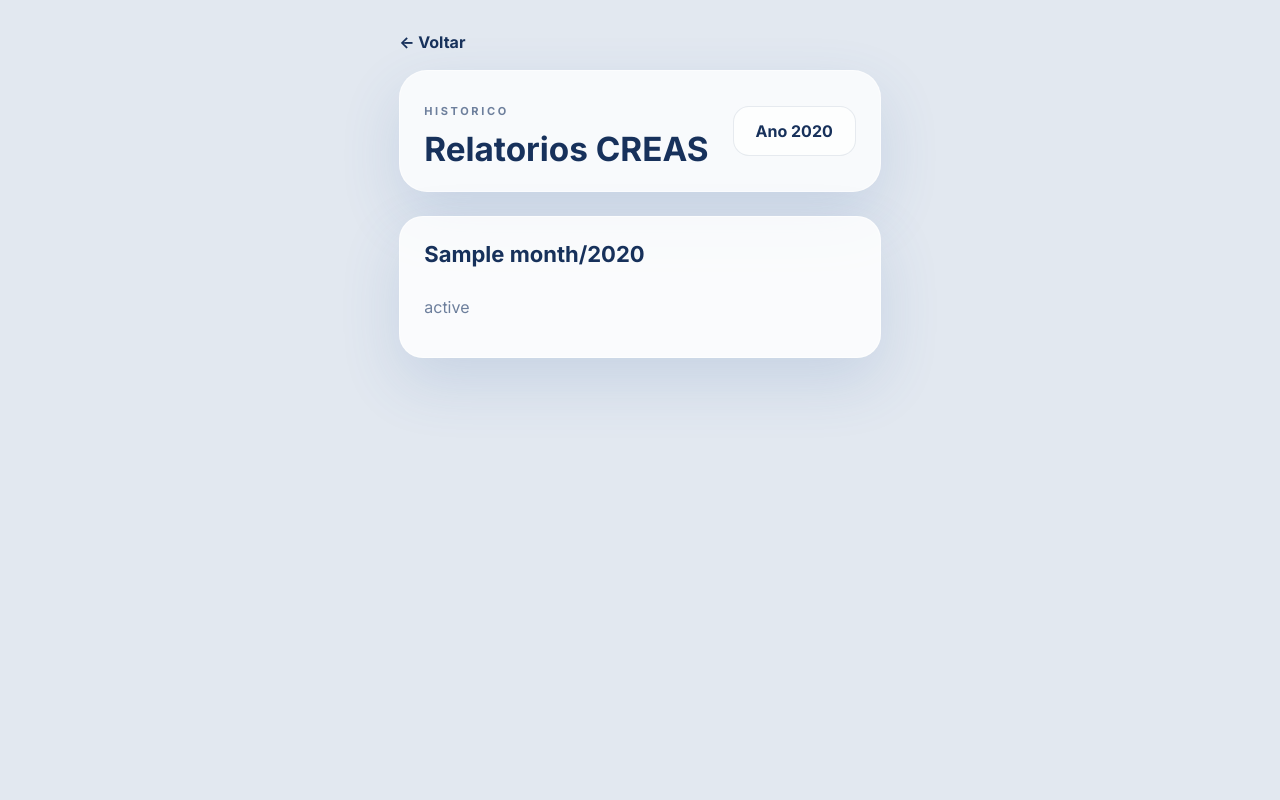
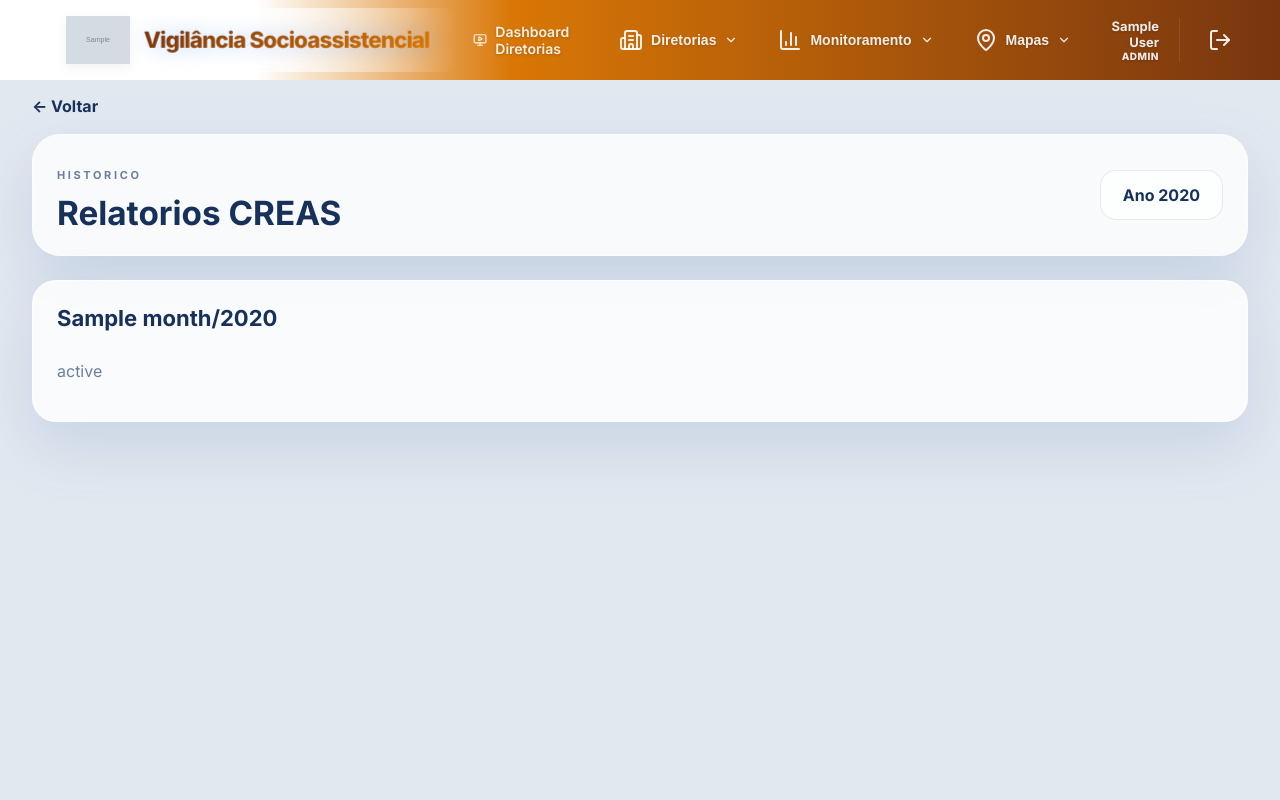
Before and after one commit to gestaosuas/gestaosuas-django, a Django app: template templates/creasidoso/reports.html in a window 1280 px wide. Run offline with Django 5.2, Linux system fonts and the light colour scheme; the template is opened without the code that fills it: most values are stand-ins (such as "Sample title", 1, 10 or a date in 2020); grey boxes marked "Sample" are stand-in pictures.

Commit message:
fix: navbar ausente ou escondida em 9 telas de Dados/Relatorios (Casa da Mulher, Protecao Especial, NAICA, CREAS, Monitoramento)
Achado ao verificar o botao "Voltar" nessas telas (pedido do usuario
ao reportar o bug de rolagem): a barra de navegacao inteira estava
FALTANDO nessas 9 paginas - {% include "partials/navbar.html" %}
nunca foi adicionado quando esses templates foram criados. Sem ela, o
unico jeito de sair da pagina era o link "Voltar" no topo; nenhum
acesso a Diretorias/Monitoramento/Usuarios/Configuracoes.

- casamulher/data.html
- protecaoespecial/data.html
- naica/data.html, naica/reports.html, naica/monthly_report.html
- creasidoso/data.html, creasidoso/reports.html,
  creasidoso/monthly_report.html
- monitoramento/shared/data.html (tela de indicadores genericos de
  Subvencao/Emendas/Outros - "Ver Dados", nao o sistema de abas
  OSC/Visita/Plano/Relatorios)

De brinde, achado ao adicionar a navbar de volta: ela e position:
absolute (nao reserva espaco no fluxo), e essas paginas (e os 5
formularios corrigidos no commit anterior) usam a mesma secao
".simple-shell.benefits-shell" com so 32px de padding proprio -
insuficiente pra nao ficar atras dos 80px da navbar. static/css/app.css
ganha ".benefits-shell { padding-top: 96px }" no breakpoint desktop
(mesmo valor ja usado pelo aviso de "mes ja lancado" nessas mesmas
paginas, por consistencia visual) - corrige tanto as 9 paginas que
ganharam navbar agora quanto os 5 formularios do commit anterior, que
ja tinham navbar mas com o link "Voltar" escondido atras dela.

Verificado com Playwright em todas as 13 paginas afetadas: navbar
presente e funcional (dropdown testado), back-link mensuravelmente
abaixo da navbar (nao mais sobreposto) e clique real navegando para o
destino correto. Regressao conferida nas paginas que ja funcionavam
(CRAS, SINE/CP) - continuam corretas apos a mudanca de CSS.

Co-Authored-By: Claude Sonnet 5 <noreply@anthropic.com>

```diff
--- a/static/css/app.css
+++ b/static/css/app.css
@@ -2800,4 +2800,15 @@ body.dashboard-fit-vh .metrics-stack {
     .dashboard-main:not(.cras-main):not(.beneficios-main) {
         padding-top: 80px;
     }
-}
+
+    /* .benefits-shell fica dentro de paginas cujo <main class="dashboard-main">
+       vem com style="padding-top:0" inline (necessario nas paginas com banner
+       colorido proprio, tipo CRAS/SINE-CP, que ja compensam a navbar via seu
+       proprio espacamento interno) - mas as paginas que so tem um back-link
+       simples no topo (Casa da Mulher, Protecao Especial, CREAS Idoso, NAICA,
+       Pop Rua) nao tinham nenhuma compensacao, e o back-link ficava escondido
+       atras da navbar (position:absolute, 80px, sem reservar espaco no fluxo). */
+    .benefits-shell {
+        padding-top: 96px;
+    }
+}
--- a/templates/casamulher/data.html
+++ b/templates/casamulher/data.html
@@ -5,6 +5,7 @@
 {% block body_class %}theme-pink{% endblock %}
 
 {% block content %}
+{% include "partials/navbar.html" %}
 <section class="simple-shell benefits-shell">
     <a class="back-link" href="{% url 'casamulher:home' directorate.pk %}?year={{ selected_year }}">&larr; Voltar</a>
     <div class="benefits-hero">
--- a/templates/creasidoso/data.html
+++ b/templates/creasidoso/data.html
@@ -5,6 +5,7 @@
 {% block body_class %}theme-amber{% endblock %}
 
 {% block content %}
+{% include "partials/navbar.html" %}
 <section class="simple-shell benefits-shell">
     <a class="back-link" href="{% url 'creasidoso:home' directorate.pk %}?year={{ selected_year }}">&larr; Voltar</a>
     <div class="benefits-hero"><div><p class="eyebrow">Tabela de Dados</p><h1>CREAS {{ subcategory|title }} &mdash; {{ selected_year }}</h1></div>
--- a/templates/creasidoso/monthly_report.html
+++ b/templates/creasidoso/monthly_report.html
@@ -2,9 +2,10 @@
 
 {% block title %}Relatorio Mensal CREAS | {{ directorate.name }}{% endblock %}
 
-{% block body_class %}dashboard-fit-vh theme-amber{% endblock %}
+{% block body_class %}theme-amber{% endblock %}
 
 {% block content %}
+{% include "partials/navbar.html" %}
 <section class="simple-shell benefits-shell">
     <a class="back-link" href="{% url 'creasidoso:home' directorate.pk %}">&larr; Voltar</a>
     <div class="benefits-hero"><div><p class="eyebrow">Relatorio Narrativo</p><h1>CREAS {{ selected_month }}/{{ selected_year }}</h1></div></div>
--- a/templates/creasidoso/reports.html
+++ b/templates/creasidoso/reports.html
@@ -2,9 +2,10 @@
 
 {% block title %}Historico CREAS | {{ directorate.name }}{% endblock %}
 
-{% block body_class %}dashboard-fit-vh theme-amber{% endblock %}
+{% block body_class %}theme-amber{% endblock %}
 
 {% block content %}
+{% include "partials/navbar.html" %}
 <section class="simple-shell benefits-shell">
     <a class="back-link" href="{% url 'creasidoso:home' directorate.pk %}">&larr; Voltar</a>
     <div class="benefits-hero"><div><p class="eyebrow">Historico</p><h1>Relatorios CREAS</h1></div><span class="pill">Ano {{ selected_year }}</span></div>
--- a/templates/monitoramento/shared/data.html
+++ b/templates/monitoramento/shared/data.html
@@ -5,6 +5,7 @@
 {% block body_class %}{{ theme_class|default:'theme-emerald' }}{% endblock %}
 
 {% block content %}
+{% include "partials/navbar.html" %}
 <section class="simple-shell benefits-shell">
     <a class="back-link" href="{{ back_url }}">&larr; Voltar para o painel</a>
 
--- a/templates/naica/data.html
+++ b/templates/naica/data.html
@@ -5,6 +5,7 @@
 {% block body_class %}theme-indigo{% endblock %}
 
 {% block content %}
+{% include "partials/navbar.html" %}
 <section class="simple-shell benefits-shell">
     <a class="back-link" href="{% url 'naica:home' directorate.pk %}?year={{ selected_year }}">&larr; Voltar para o painel</a>
 
--- a/templates/naica/monthly_report.html
+++ b/templates/naica/monthly_report.html
@@ -2,9 +2,10 @@
 
 {% block title %}Relatorio Mensal NAICA | {{ directorate.name }}{% endblock %}
 
-{% block body_class %}dashboard-fit-vh theme-indigo{% endblock %}
+{% block body_class %}theme-indigo{% endblock %}
 
 {% block content %}
+{% include "partials/navbar.html" %}
 <section class="simple-shell benefits-shell">
     <a class="back-link" href="{% url 'naica:home' directorate.pk %}?year={{ selected_year }}">&larr; Voltar para o painel</a>
 
--- a/templates/naica/reports.html
+++ b/templates/naica/reports.html
@@ -2,9 +2,10 @@
 
 {% block title %}Historico Relatorios NAICA | {{ directorate.name }}{% endblock %}
 
-{% block body_class %}dashboard-fit-vh theme-indigo{% endblock %}
+{% block body_class %}theme-indigo{% endblock %}
 
 {% block content %}
+{% include "partials/navbar.html" %}
 <section class="simple-shell benefits-shell">
     <a class="back-link" href="{% url 'naica:home' directorate.pk %}?year={{ selected_year }}">&larr; Voltar para o painel</a>
 
--- a/templates/protecaoespecial/data.html
+++ b/templates/protecaoespecial/data.html
@@ -5,6 +5,7 @@
 {% block body_class %}theme-indigo{% endblock %}
 
 {% block content %}
+{% include "partials/navbar.html" %}
 <section class="simple-shell benefits-shell">
     <a class="back-link" href="{% url 'protecaoespecial:home' directorate.pk %}?year={{ selected_year }}">&larr; Voltar</a>
     <div class="benefits-hero">
```
